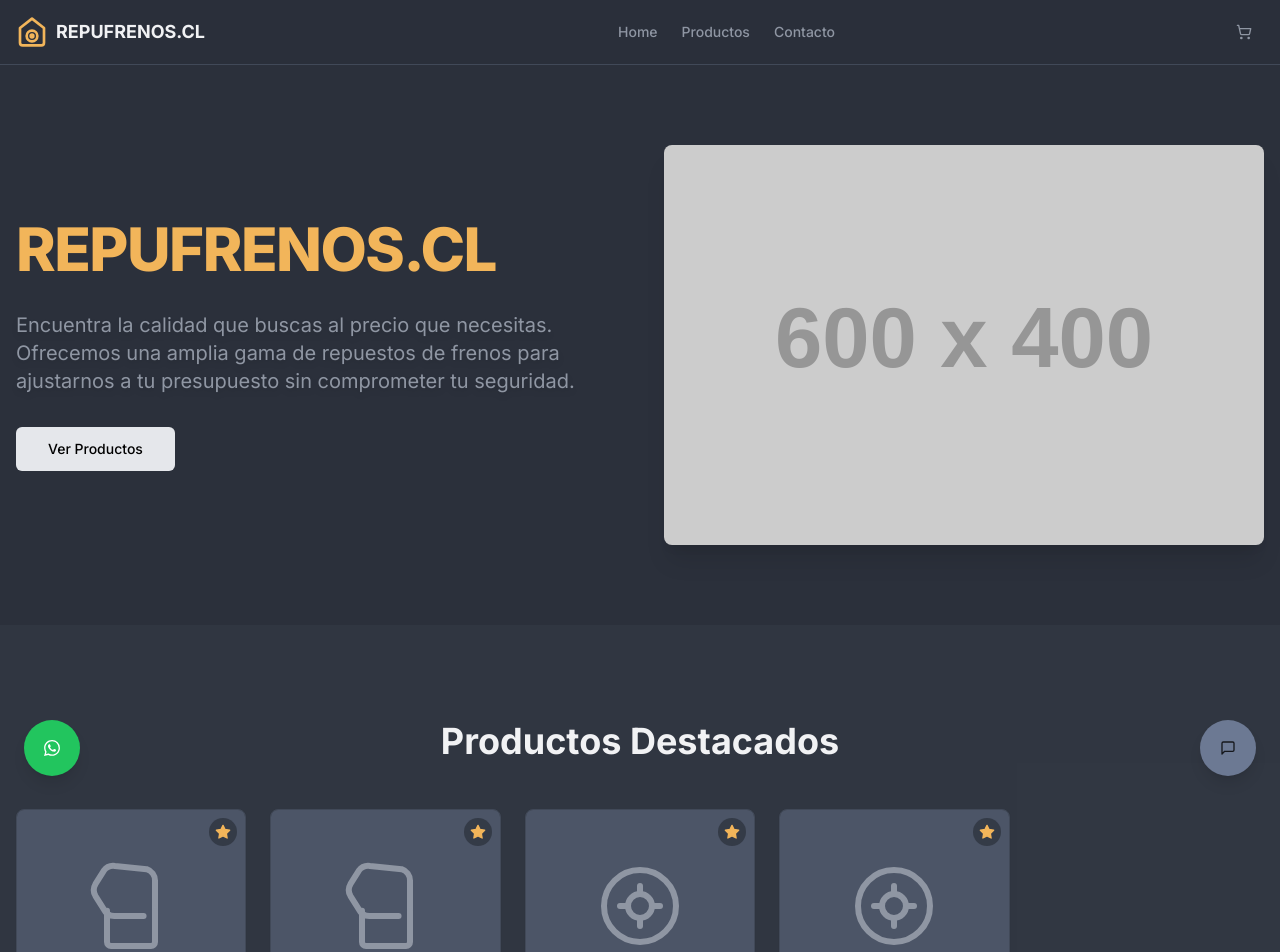
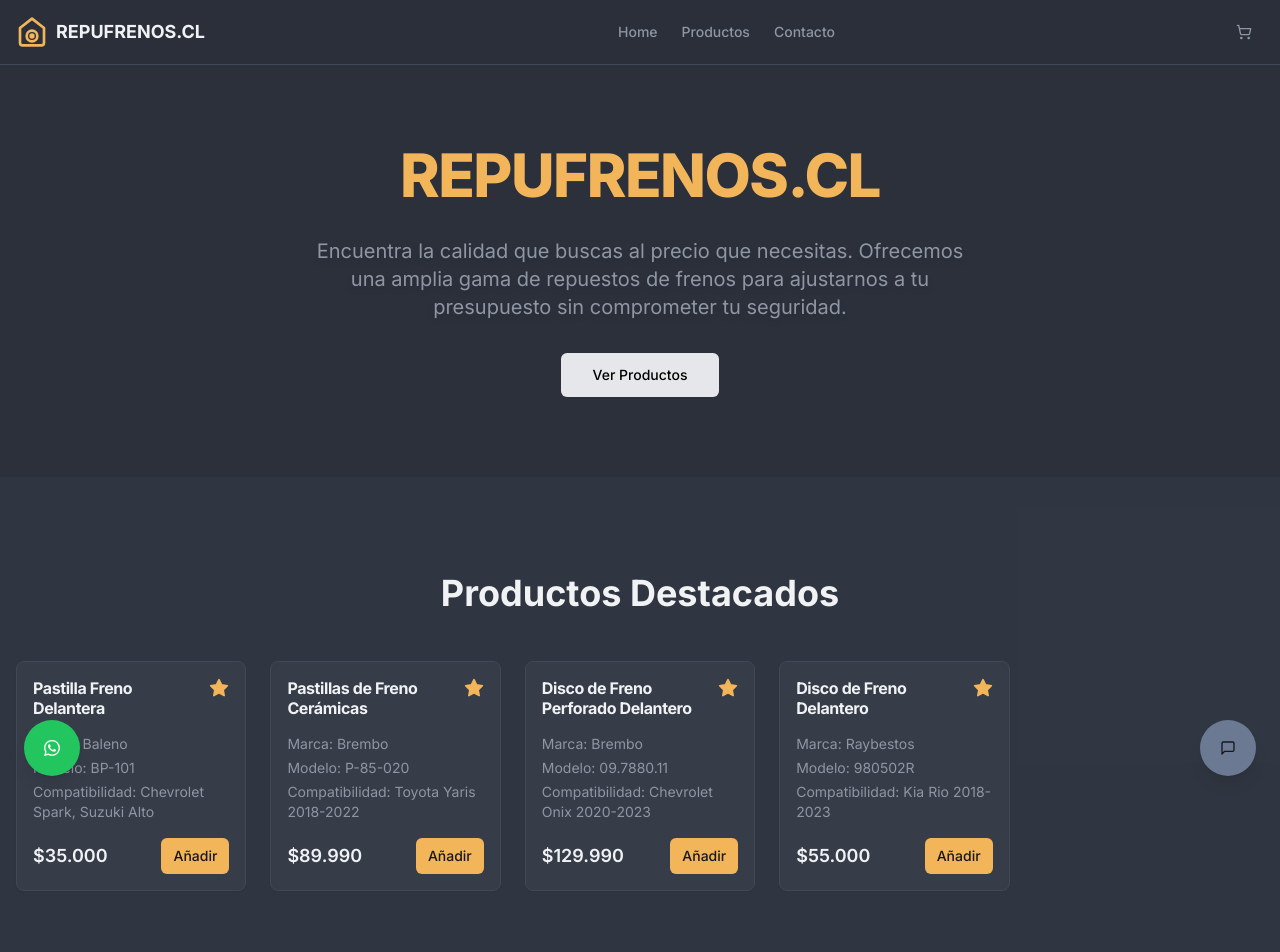
Before and after one commit to marce1404/TIENDA-FRENOS, a Next.js app: page / in a window 1280 px wide. Shown: the top 952 px of the page. Built offline with nearby package versions, Linux system fonts and the light colour scheme.

Commit message:
deja las tarjetas de productos cmo los de esta foto

```diff
--- a/src/app/page.tsx
+++ b/src/app/page.tsx
@@ -4,12 +4,12 @@
 import { useState, useEffect } from 'react';
 import { ShieldCheck, Users, Truck, Medal } from 'lucide-react';
 import Link from 'next/link';
-import Image from 'next/image';
 import { Card, CardContent } from '@/components/ui/card';
 import { Button } from '@/components/ui/button';
 import { getProducts } from '@/lib/products';
 import { ProductCard } from '@/components/ProductCard';
 import type { Product } from '@/lib/types';
+import { BrakeDiscIcon } from '@/components/icons/BrakeDiscIcon';
 
 export default function HomePage() {
   const [isMounted, setIsMounted] = useState(false);
@@ -40,37 +40,23 @@ export default function HomePage() {
   ];
   return (
     <>
-      <section className="container mx-auto px-4 py-12 md:py-20">
-        <div className="grid md:grid-cols-2 gap-12 items-center">
-          <div className="text-center md:text-left">
-            <h1 className="text-4xl md:text-6xl font-extrabold tracking-tight text-primary">REPUFRENOS.CL</h1>
-            <p className="text-lg md:text-xl text-muted-foreground max-w-2xl mx-auto md:mx-0 my-8 drop-shadow-md">
-              Encuentra la calidad que buscas al precio que necesitas. Ofrecemos una amplia gama de repuestos de frenos para ajustarnos a tu presupuesto sin comprometer tu seguridad.
-            </p>
-            <Link href="/productos">
-              <Button size="lg" className="bg-gray-200 text-black">Ver Productos</Button>
-            </Link>
-          </div>
-          <div className="flex justify-center">
-            <Image
-              src="https://placehold.co/600x400.png"
-              alt="Repuestos de frenos de alta calidad"
-              width={600}
-              height={400}
-              className="rounded-lg shadow-xl"
-              data-ai-hint="brake parts"
-              priority
-            />
-          </div>
+      <section className="container mx-auto px-4 py-12 md:py-20 text-center">
+        <div className="mb-8">
+          <h1 className="text-4xl md:text-6xl font-extrabold tracking-tight text-primary">REPUFRENOS.CL</h1>
         </div>
+        <p className="text-lg md:text-xl text-muted-foreground max-w-2xl mx-auto mb-8 drop-shadow-md">
+          Encuentra la calidad que buscas al precio que necesitas. Ofrecemos una amplia gama de repuestos de frenos para ajustarnos a tu presupuesto sin comprometer tu seguridad.
+        </p>
+        <Link href="/productos">
+          <Button size="lg" className="bg-gray-200 text-black">Ver Productos</Button>
+        </Link>
       </section>
-
       <section className="bg-card/50">
           <div className="container mx-auto px-4 py-16 md:py-24">
               <h2 className="text-3xl md:text-4xl font-bold mb-12 text-center">Productos Destacados</h2>
               <div className="grid grid-cols-1 sm:grid-cols-2 md:grid-cols-3 lg:grid-cols-4 xl:grid-cols-5 2xl:grid-cols-6 gap-6">
                   {isMounted && featuredProducts.map((product) => (
-                      <ProductCard key={product.id} product={product} />
+                      <ProductCard key={product.id} product={product} showFavorite={false} />
                   ))}
               </div>
           </div>
--- a/src/components/ProductCard.tsx
+++ b/src/components/ProductCard.tsx
@@ -3,15 +3,13 @@
 
 import type { Product } from '@/lib/types';
 import { Button } from './ui/button';
-import { Card, CardContent, CardDescription, CardFooter, CardTitle } from './ui/card';
+import { Card, CardContent, CardFooter, CardTitle } from './ui/card';
 import { useCart } from '@/hooks/use-cart';
 import { Star } from 'lucide-react';
-import Image from 'next/image';
-import { BrakePadIcon } from './icons/BrakePadIcon';
-import { BrakeDiscIcon } from './icons/BrakeDiscIcon';
 
 interface ProductCardProps {
   product: Product;
+  showFavorite?: boolean;
 }
 
 export function ProductCard({ product }: ProductCardProps) {
@@ -25,28 +23,29 @@ export function ProductCard({ product }: ProductCardProps) {
   };
 
   return (
-    <Card className="group flex flex-col overflow-hidden transition-transform duration-300 ease-in-out hover:-translate-y-1 hover:shadow-xl hover:shadow-primary/10">
-      <div className="relative bg-muted overflow-hidden flex h-48 items-center justify-center">
-        {product.category === 'Pastillas' ?
-            <BrakePadIcon className="h-24 w-24 text-muted-foreground" /> :
-            <BrakeDiscIcon className="h-24 w-24 text-muted-foreground" />
-        }
-        {product.isFeatured && (
-          <div className="absolute top-2 right-2 z-10 rounded-full bg-background/70 p-1.5 backdrop-blur-sm">
-            <Star className="h-4 w-4 fill-primary text-primary" />
-          </div>
-        )}
-      </div>
-      <CardContent className="p-4 flex-grow space-y-2">
-        <CardTitle className="text-base font-bold leading-tight h-10">{product.name}</CardTitle>
-        <div className="text-xs text-muted-foreground">
+    <Card className="flex h-full flex-col">
+      <CardContent className="flex flex-grow flex-col p-4">
+        <div className="mb-4 flex min-h-[40px] items-start justify-between gap-2">
+          <CardTitle className="text-base font-bold leading-tight">
+            {product.name}
+          </CardTitle>
+          {product.isFeatured && (
+            <Star className="h-5 w-5 flex-shrink-0 fill-primary text-primary" />
+          )}
+        </div>
+        <div className="flex-grow space-y-1 text-sm text-muted-foreground">
           <p>Marca: {product.brand}</p>
           <p>Modelo: {product.model}</p>
+          <p>Compatibilidad: {product.compatibility}</p>
         </div>
       </CardContent>
-      <CardFooter className="p-4 pt-0 flex items-center justify-between">
-         <p className="text-lg font-semibold text-foreground">{formatPrice(product.price)}</p>
-         <Button size="sm" onClick={() => addToCart(product)}>Añadir</Button>
+      <CardFooter className="flex items-center justify-between p-4 pt-0">
+        <p className="text-lg font-semibold text-foreground">
+          {formatPrice(product.price)}
+        </p>
+        <Button size="sm" onClick={() => addToCart(product)}>
+          Añadir
+        </Button>
       </CardFooter>
     </Card>
   );
```
